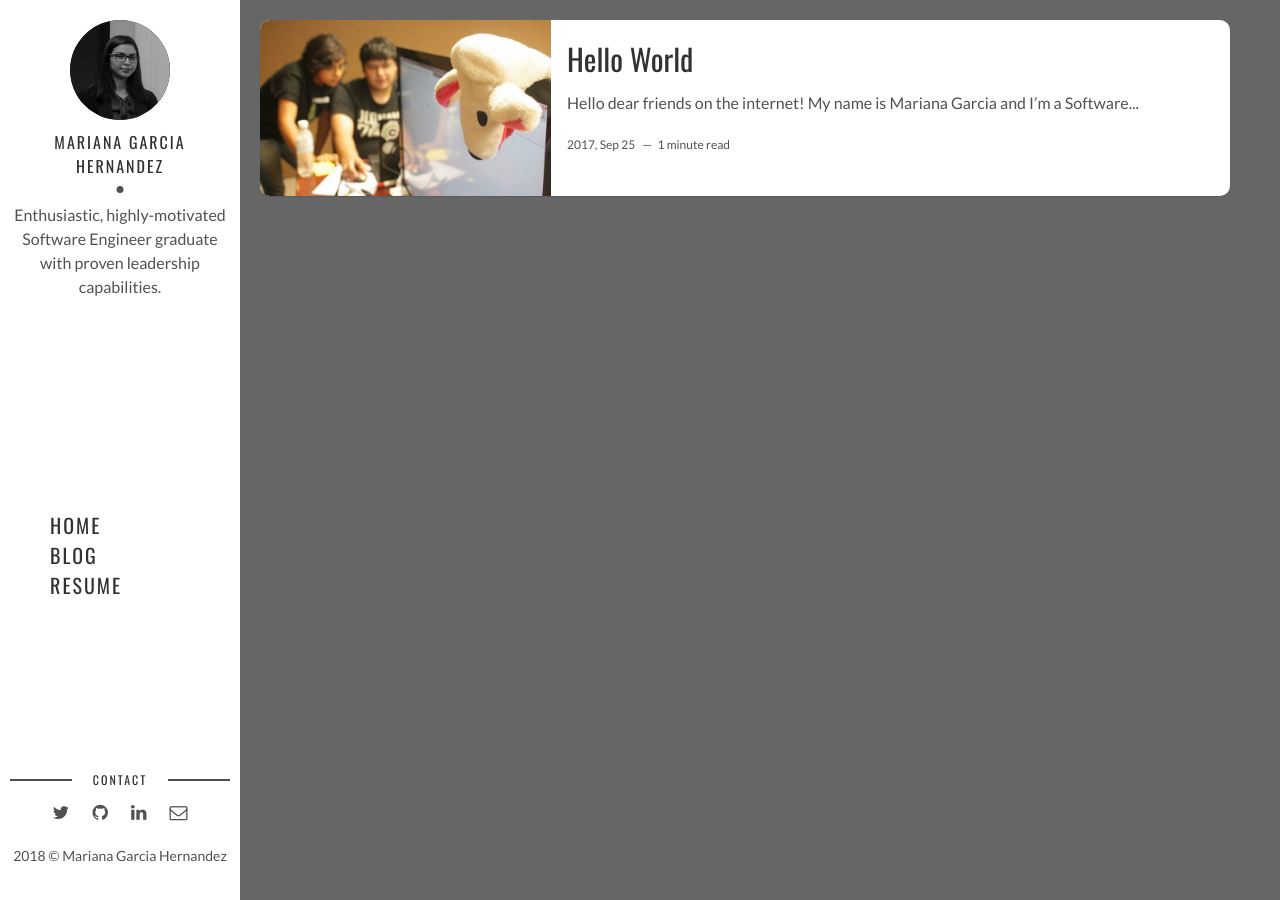
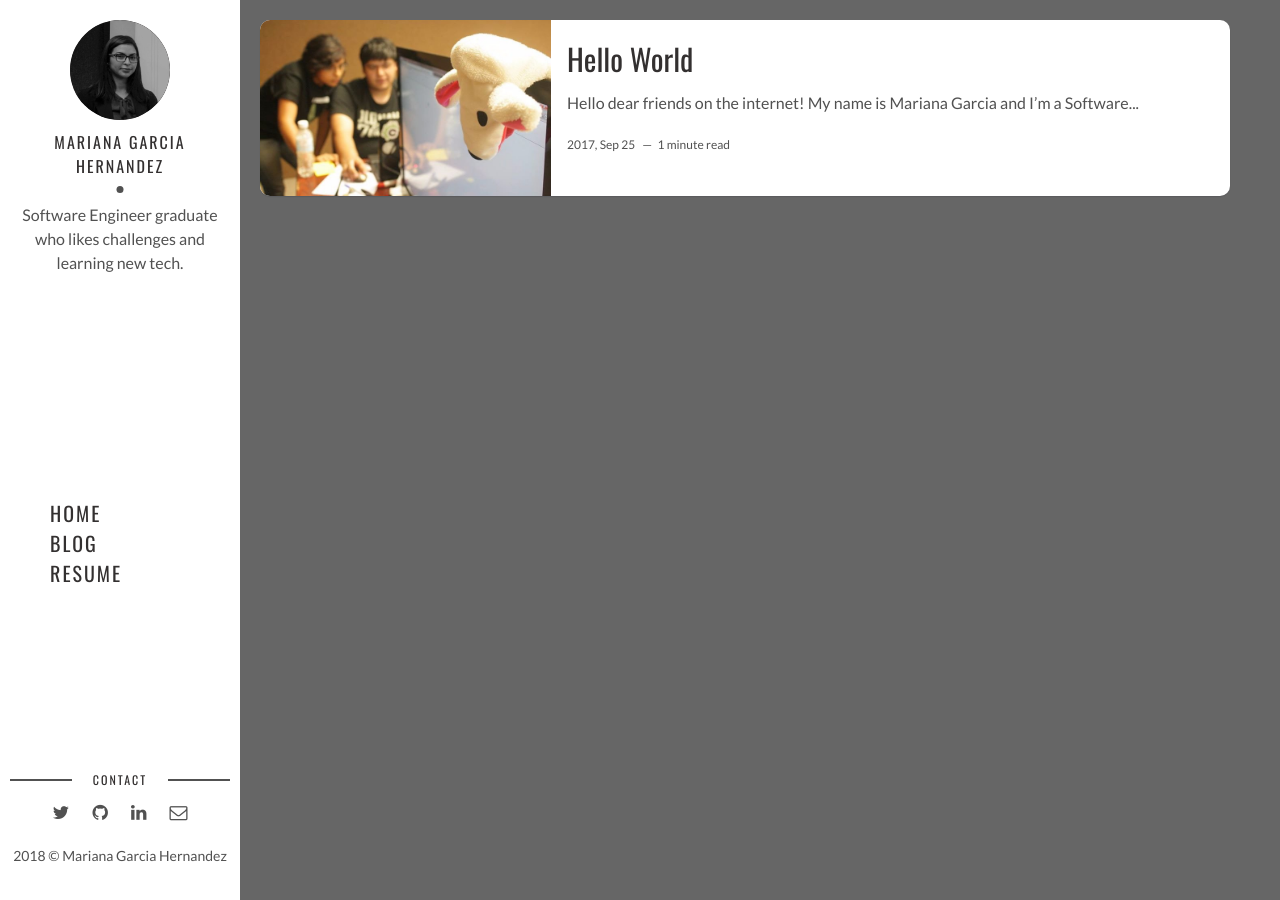
Before and after one commit to marianagh/marianagh.github.io, a Jekyll site: the page built from index.html, in a window 1280 px wide. Built offline with Jekyll 4.4.1, drawn with Linux system fonts in a browser that asks for light colours.

Commit message:
Updates to headline.

```diff
--- a/_config.yml
+++ b/_config.yml
@@ -9,7 +9,7 @@ imgrul: 'http://marianagh.github.io/assets/images/'
 # Author Settings
 author: Mariana Garcia Hernandez # add your name
 author-img: mariana-garcia.jpg # add your photo
-about-author: Enthusiastic, highly-motivated Software Engineer graduate with proven leadership capabilities. # add description
+about-author: Software Engineer graduate who likes challenges and learning new tech. # add description
 twitter: marianaghdev
 facebook: # add your Facebook handle
 github: marianagh
```
Also changed, not shown: 2 other files.
